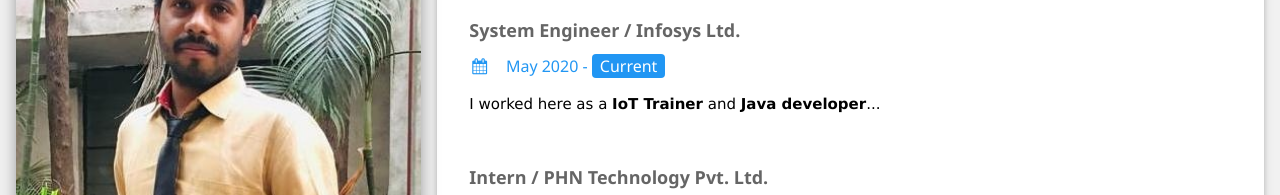
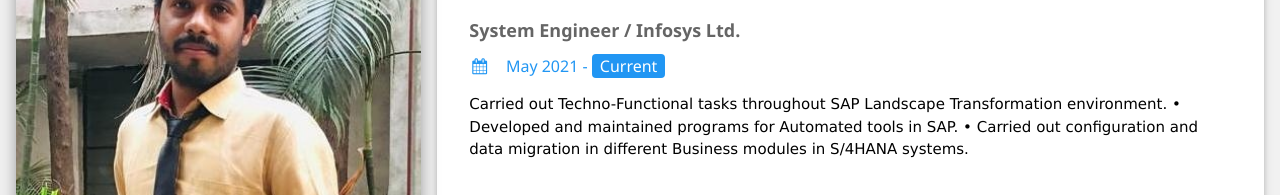
Before and after one commit to Rishikesh-Karanjkar/resume, a plain HTML site: page index.html in a window 1280 px wide. Shown: the part 106-301 px from the top of the page. Drawn offline with nearby package versions, Linux system fonts and the light colour scheme.

Commit message:
update details 1

```diff
--- a/index.html
+++ b/index.html
@@ -220,8 +220,16 @@
 
                     <div class="w3-container">
                         <h5 class="w3-opacity"><b>System Engineer / Infosys Ltd.</b></h5>
-                        <h6 class="w3-text-blue"><i class="fa fa-calendar fa-fw w3-margin-right"></i>May 2020 - <span class="w3-tag w3-blue w3-round">Current</span></h6>
-                        <p>I worked here as a <b>IoT Trainer</b> and <b>Java developer</b>...</p>
+                        <h6 class="w3-text-blue"><i class="fa fa-calendar fa-fw w3-margin-right"></i>May 2021 - <span class="w3-tag w3-blue w3-round">Current</span></h6>
+                        <p>Carried out Techno-Functional tasks
+				throughout SAP Landscape
+				Transformation environment.
+				• Developed and maintained programs for
+				Automated tools in SAP.
+				• Carried out configuration and data
+				migration in different Business modules
+				in S/4HANA systems.
+			    </p>
                         <br>
                     </div>
 
```
